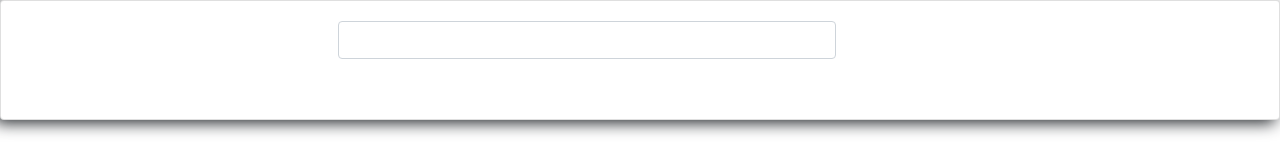
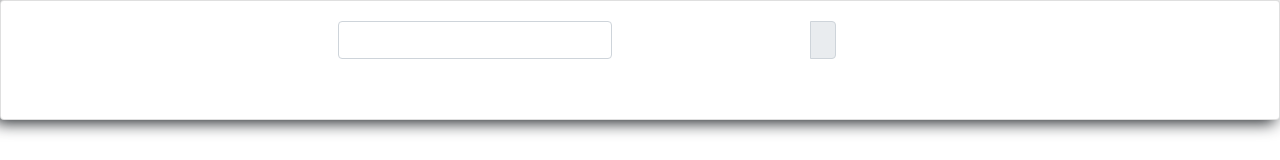
Before and after one commit to Excellence-daniel/shoppy-cart, a React (Create React App) app in the folder shopee/: page / in a window 1280 px wide. Shown: the top 160 px of the page. Built offline with nearby package versions, Linux system fonts and the light colour scheme.

Commit message:
Added a search icon to the end of the searchbox

```diff
--- a/shopee/src/components/header/index.js
+++ b/shopee/src/components/header/index.js
@@ -12,7 +12,14 @@ export default class Header extends Component {
 
                     </div>
                     <div className="col-5">
-                        <SearchBar />
+                        <div className="input-group">
+                            <SearchBar />
+                            <div className="input-group-append" style={{ marginLeft: 'auto' }}>
+                                <span className="input-group-text">
+                                    <i class="fas fa-search"></i>
+                                </span>
+                            </div>
+                        </div>
                     </div>
                     <div className="col-4">
                     </div>
```
